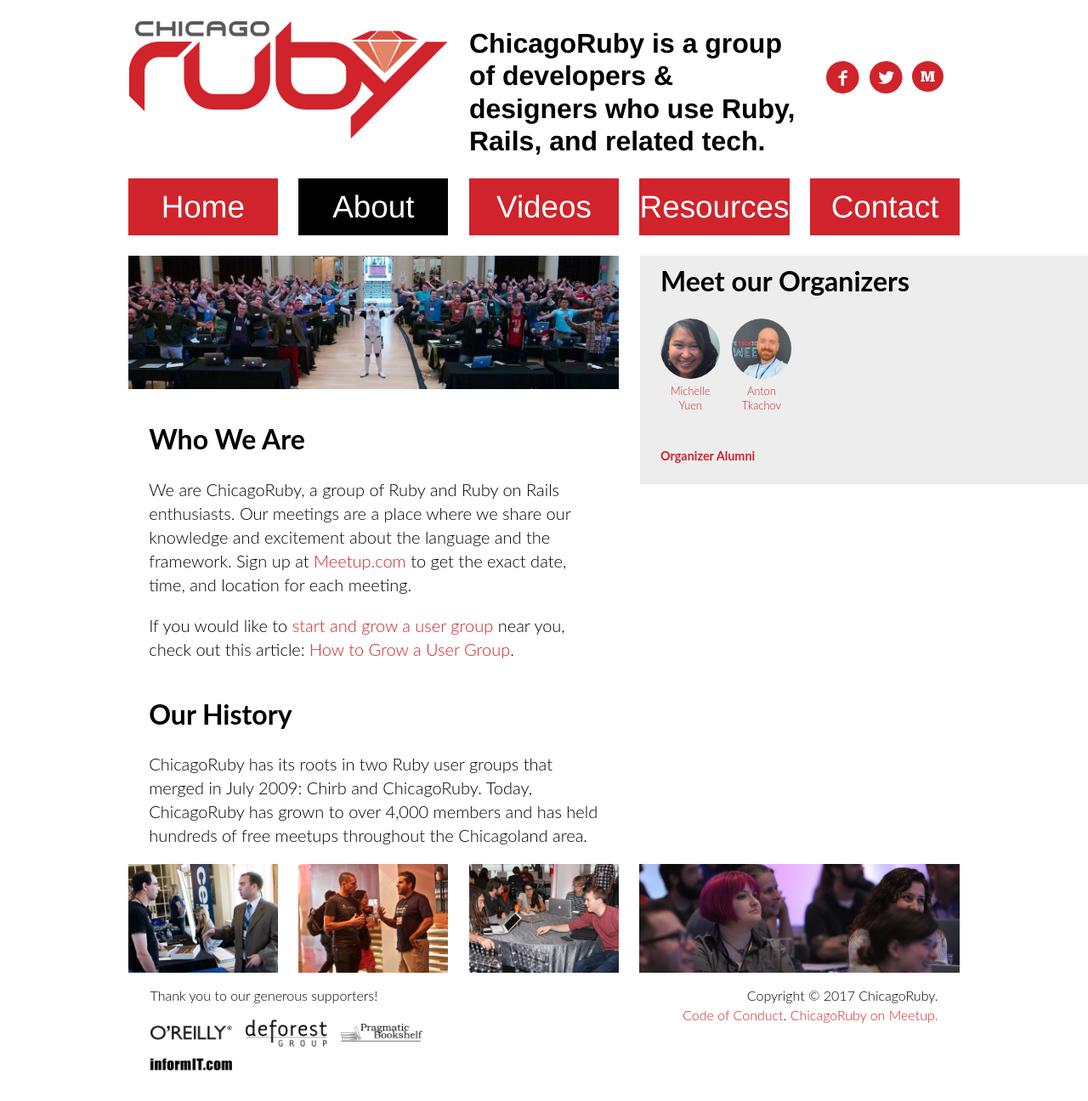
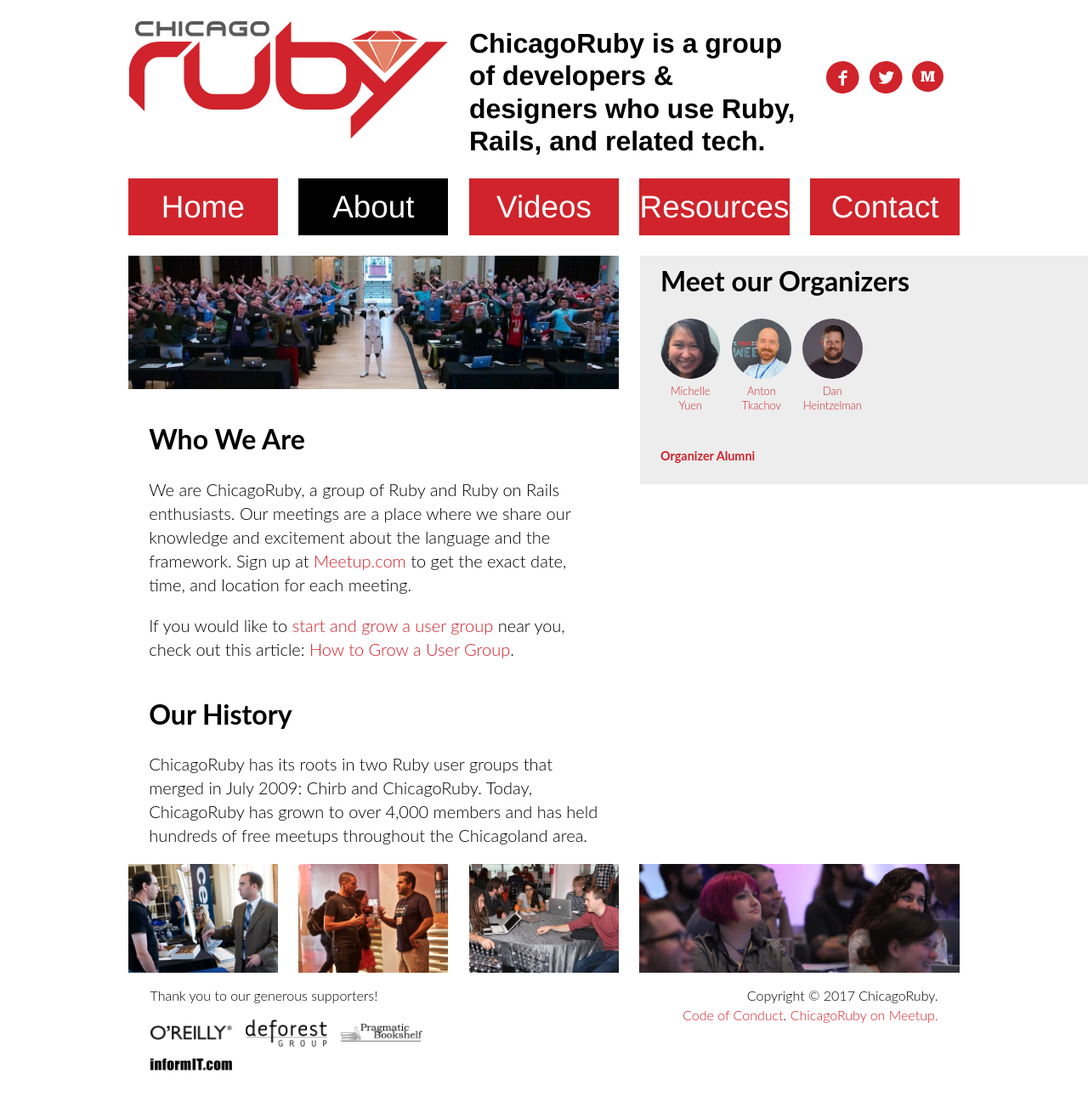
Before and after one commit to chicagoruby/chicagoruby-website, a Jekyll site: the page built from pages/advanced/about.html, in a window 1280 px wide. Shown: the whole page at 85% size. Built offline with Jekyll 4.4.1, drawn with Linux system fonts in a browser that asks for light colours; nearby versions of some CDN libraries.

Commit message:
Add Dan as current organizer

```diff
--- a/_data/organizers.yml
+++ b/_data/organizers.yml
@@ -5,6 +5,9 @@
   - name: Anton Tkachov
     link: https://www.linkedin.com/in/anton-tkachov/
     photo: anton_tkachov.jpg
+  - name: Dan Heintzelman
+    link: https://www.linkedin.com/in/danheintzelman/
+    photo: dan_heintzelman.jpg
 past:
   - name: Nicole Carpenter
     link: https://www.meetup.com/ChicagoRuby/members/190520517/
```
